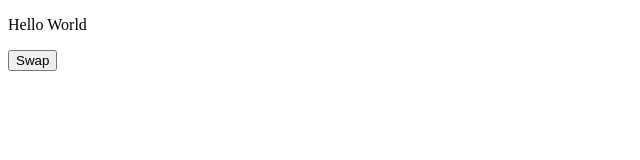
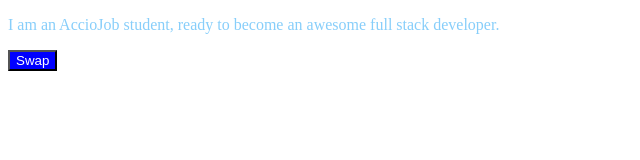
Before and after one commit to acciojob/dark-theme-ManiPoorna, a website: page main.html in a window 1280 px wide. Both pictures are taken after a click on the button "Swap". Shown: the whole page, without its empty margins (0-640 px from the left). Drawn offline with Linux system fonts and the light colour scheme.

Commit message:
created a submission

```diff
--- a/main.html
+++ b/main.html
@@ -7,12 +7,12 @@
     <link rel="stylesheet" href="styles.css">
   </head>
   <body>
-    <main>
+    <main class="day" id="app" style="background-color : white">
       <!-- html markup here -->
       <p id="ptag">
-        Hello World
+        I am an AccioJob student, ready to become an awesome full stack developer.
       </p>
-      <button>Swap</button>
+      <button id="swap" class="button_day" onclick="swapTheme()">Swap</button>
     </main>
     <script src="./script.js"></script>
   </body>
--- a/script.js
+++ b/script.js
@@ -1 +1,13 @@
 //your code here
+const main = document.getElementById("app");
+const button = document.getElementById("swap");
+function swapTheme() {
+	if(main.className === "day"){
+		main.className = "night";
+		button.className = "button_night";
+	}
+	else{
+		main.className = "day";
+		button.className = "button_day";
+	}
+}
--- a/styles.css
+++ b/styles.css
@@ -3,7 +3,7 @@
 }
 .night{
   background-color: black;
-  color:white;
+  color:lightskyblue;
 }
 
 #swap{
@@ -12,5 +12,6 @@
 
 .button_night{
   background-color:blue;
+
   color:white;
 }
```
